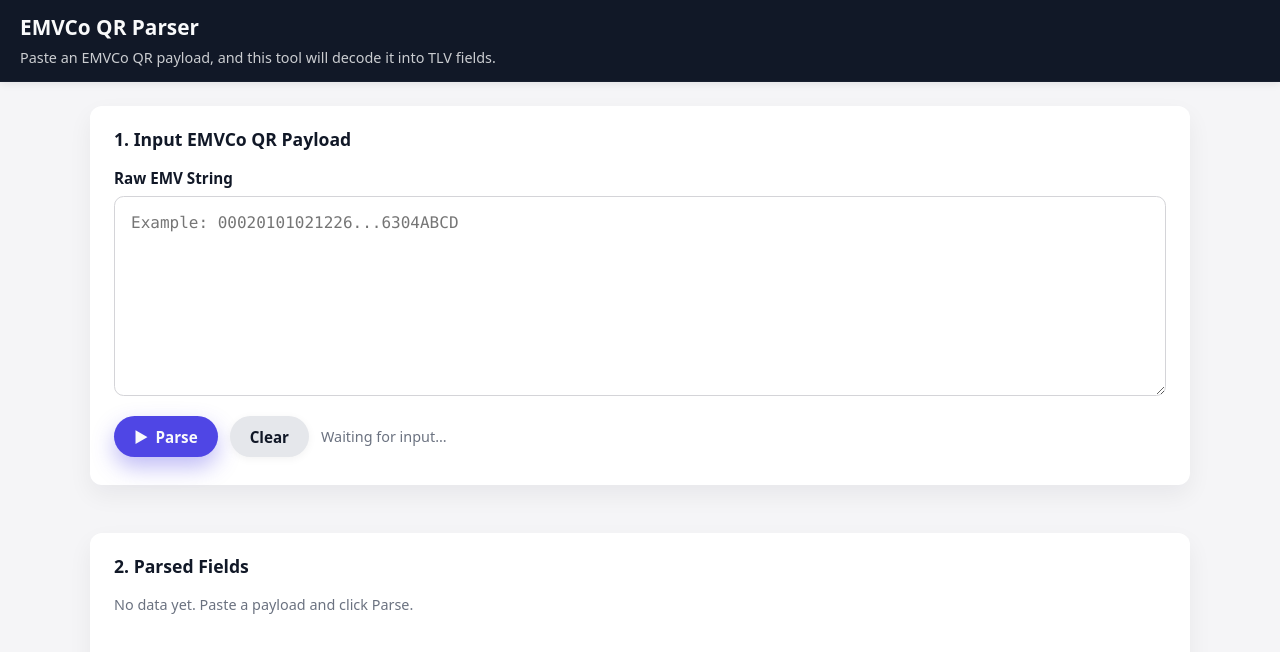
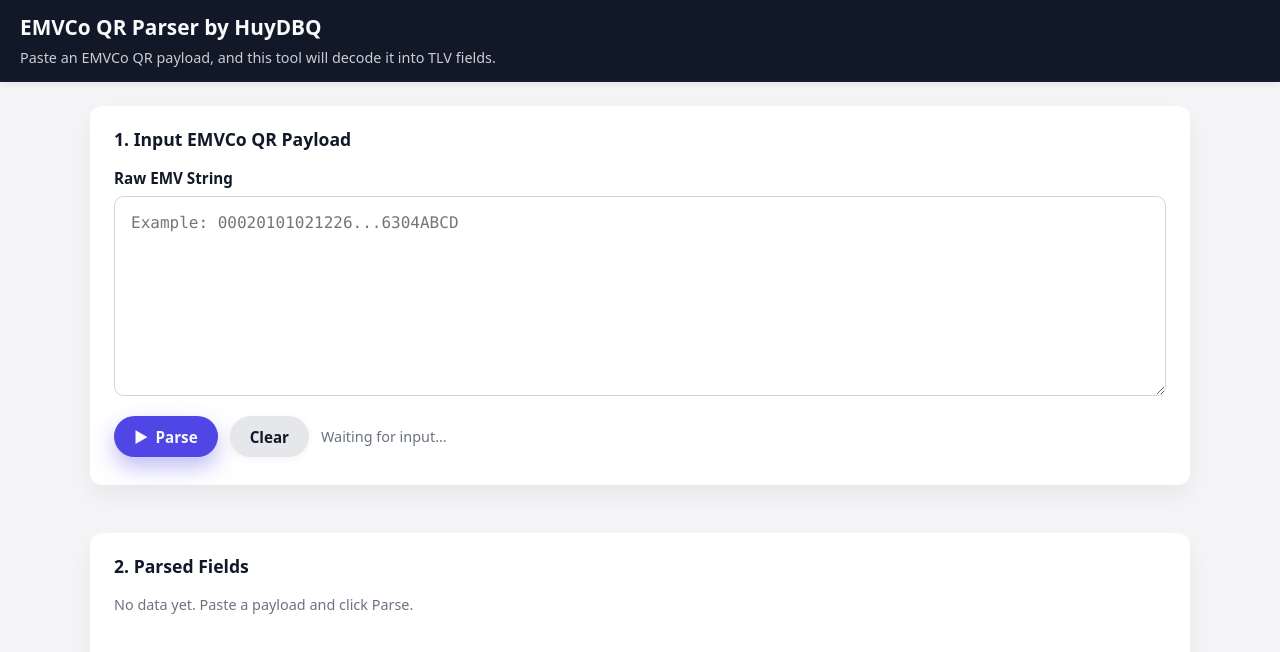
Before and after one commit to huydbq/emvqr, a React (Vite) app: page / in a window 1280 px wide. Shown: the top 652 px of the page. Built offline with nearby package versions, Linux system fonts and the light colour scheme.

Commit message:
setup workflow

```diff
--- a/src/components/Header.jsx
+++ b/src/components/Header.jsx
@@ -3,7 +3,7 @@
 export default function Header() {
   return (
     <header>
-      <h1>EMVCo QR Parser</h1>
+      <h1>EMVCo QR Parser by HuyDBQ</h1>
       <p>Paste an EMVCo QR payload, and this tool will decode it into TLV fields.</p>
     </header>
   );
```
